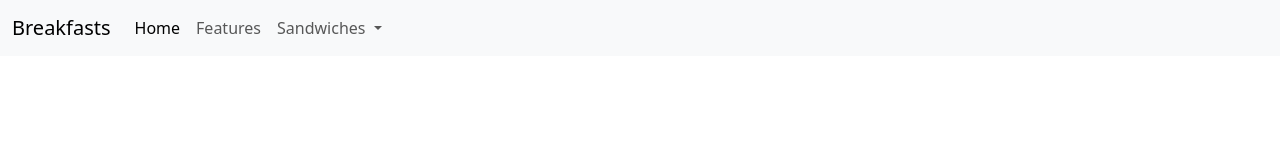
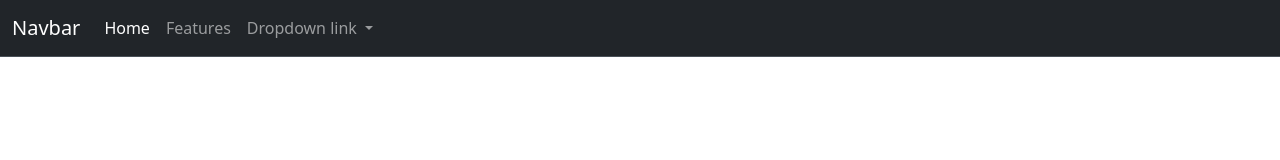
Before and after one commit to Steverin0/Week-3-assignment, a website: page index.html in a window 1280 px wide. Drawn offline with nearby package versions, Linux system fonts and the light colour scheme.

Commit message:
added dark mode to navbar

```diff
--- a/index.html
+++ b/index.html
@@ -5,7 +5,7 @@
     <meta name="viewport" content="width=device-width, initial-scale=1.0">
     <title>Breakfasts</title>
 
-    <link rel="stylesheet" href="node_modules/bootstrap/dist/css/bootstrap.css">
+    <link rel="stylesheet" href="./node_modules/bootstrap/dist/css/bootstrap.css">
 
     <link rel="stylesheet" href="style.css">
 
@@ -13,12 +13,15 @@
 <body>
     <!--NAVBAR-->
 
-    <nav class="navbar navbar-expand-lg bg-body-tertiary">
+    <nav class="navbar navbar-expand-lg bg-dark border-bottom border-body" data-bs-theme="dark">
+
         <div class="container-fluid">
-          <a class="navbar-brand" href="#">Breakfasts</a>
+
+          <a class="navbar-brand" href="#">Navbar</a>
           <button class="navbar-toggler" type="button" data-bs-toggle="collapse" data-bs-target="#navbarNavDropdown" aria-controls="navbarNavDropdown" aria-expanded="false" aria-label="Toggle navigation">
             <span class="navbar-toggler-icon"></span>
           </button>
+
           <div class="collapse navbar-collapse" id="navbarNavDropdown">
             <ul class="navbar-nav">
               <li class="nav-item">
@@ -29,7 +32,7 @@
               </li>
               <li class="nav-item dropdown">
                 <a class="nav-link dropdown-toggle" href="#" role="button" data-bs-toggle="dropdown" aria-expanded="false">
-                  Sandwiches
+                  Dropdown link
                 </a>
                 <ul class="dropdown-menu">
                   <li><a class="dropdown-item" href="#">Action</a></li>
@@ -37,10 +40,13 @@
                   <li><a class="dropdown-item" href="#">Something else here</a></li>
                 </ul>
               </li>
+
             </ul>
           </div>
         </div>
-      </nav>
-    <script>src="node_modules/bootstrap/dist/js/bootstrap.bundle.js"</script>
+
+    </nav>
+
+    <script src="node_modules/bootstrap/dist/js/bootstrap.bundle.js"></script>
 </body>
 </html>
```
